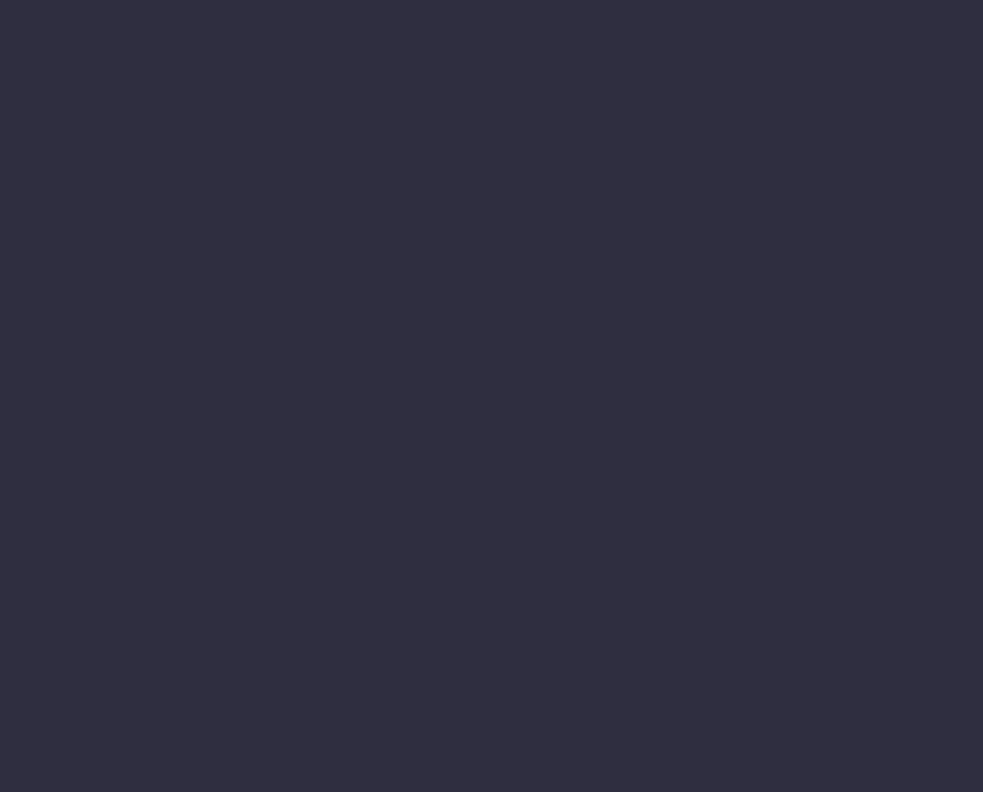
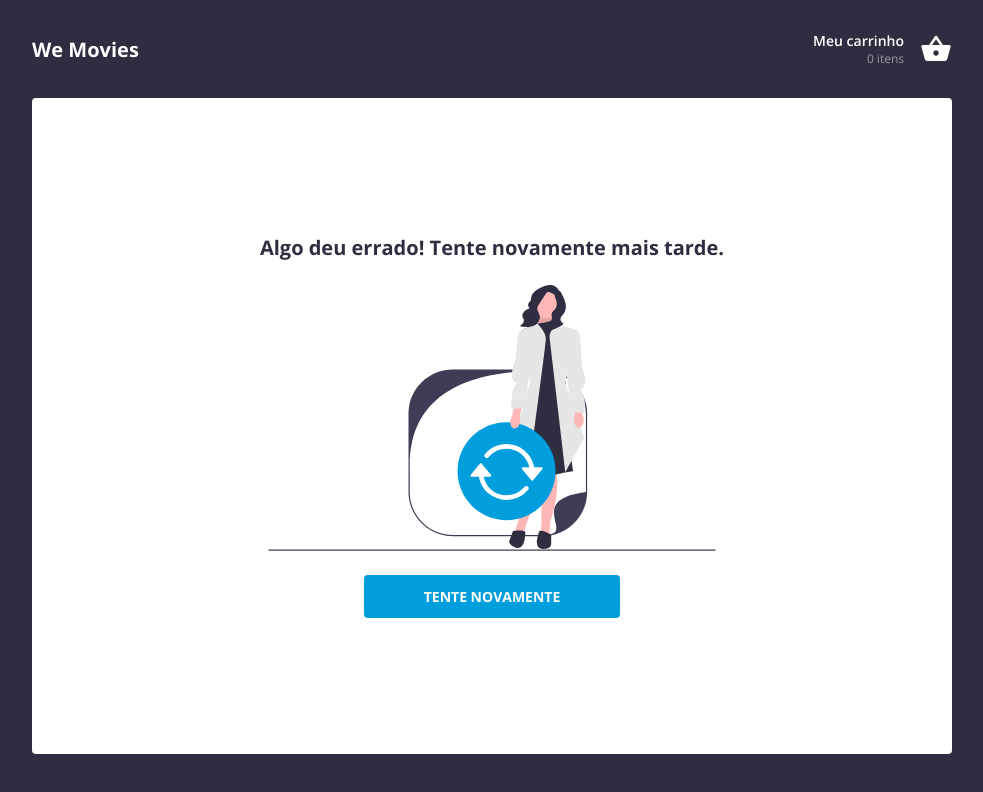
Before and after one commit to guilhermematos13/test-react-wefit, a React (Vite) app: page /error in a window 1280 px wide. Before the commit this address had no page. Shown: the top 792 px of the page, without its empty margins (148-1131 px from the left). Built offline with nearby package versions, Linux system fonts and the light colour scheme.

Commit message:
chore: creating page error

```diff
--- a/src/Router.tsx
+++ b/src/Router.tsx
@@ -3,6 +3,7 @@ import { Home } from "@/pages/Home";
 import { Checkout } from "@pages/Checkout";
 import { Success } from "@pages/Success";
 import { DefaultLayout } from "@pages/Layouts/DefaultLayout";
+import { Error } from "@/pages/Error";
 
 export function Router() {
   return (
@@ -12,6 +13,7 @@ export function Router() {
         <Route path="/search" element={<Home />} />
         <Route path="/checkout" element={<Checkout />} />
         <Route path="/success" element={<Success />} />
+        <Route path="/error" element={<Error />} />
       </Route>
     </Routes>
   );
--- /dev/null
+++ b/src/pages/Error/index.tsx
@@ -0,0 +1,18 @@
+import { Status } from "@components/Status";
+import EmptyCartPagePerson from "@assets/EmptyCartPagePerson.svg";
+import * as S from "./styles";
+import { useNavigate } from "react-router-dom";
+
+export function Error() {
+  const navigate = useNavigate();
+  return (
+    <S.ErrorContainer>
+      <Status
+        imageUrl={EmptyCartPagePerson}
+        text="Algo deu errado! Tente novamente mais tarde."
+        onClick={() => navigate("/")}
+        buttonText="Tente novamente"
+      />
+    </S.ErrorContainer>
+  );
+}
--- /dev/null
+++ b/src/pages/Error/styles.ts
@@ -0,0 +1,7 @@
+import { Container } from '@components/Container'
+import styled from 'styled-components'
+
+export const ErrorContainer = styled(Container)`
+    max-width: 1440px;
+    margin: 0 auto;
+`
```
